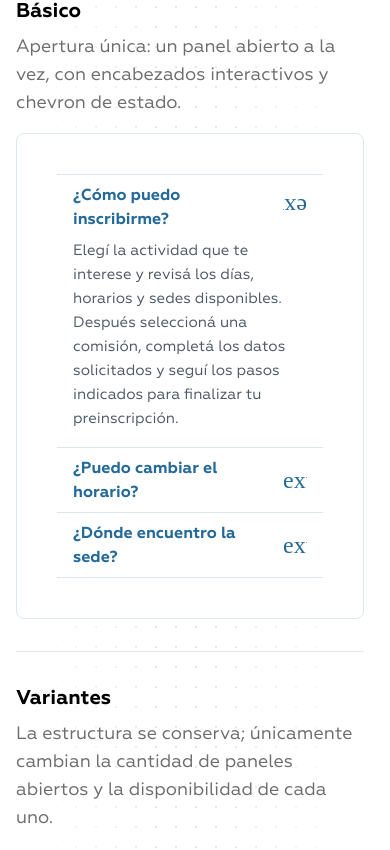
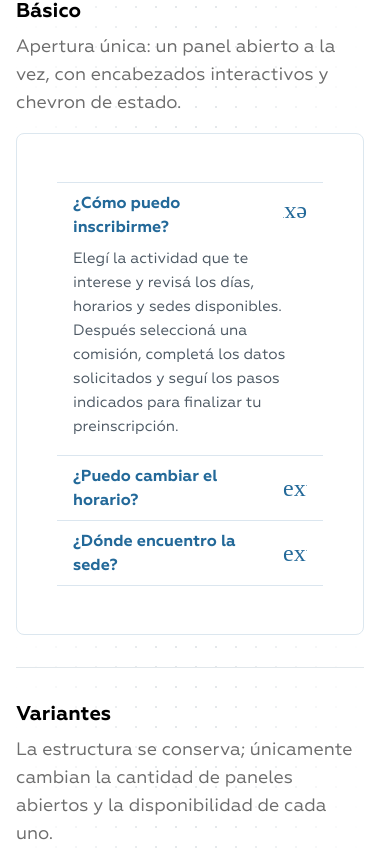
Before and after one commit to SantiagoM96/mlz-muni, a React (Vite) app: page /ui-kit-andy/componentes/acordeon in a window 390 px wide. Shown: the part 795-1645 px from the top of the page. Built offline with nearby package versions, Linux system fonts and the light colour scheme; a web font is replaced by a local one.

Commit message:
fix(ui-kit): preserve approved Accordion preview spacing within shared reviewed layout

```diff
--- a/src/pages/andy-kit/andy-docs-primitives.css
+++ b/src/pages/andy-kit/andy-docs-primitives.css
@@ -33,6 +33,10 @@
 .andy-doc-page.is-reviewed .andy-doc-demo{
  padding:var(--mlz-space-40,40px);
 }
+/* El acordeón conserva su respiración vertical aprobada de 64 px. */
+.andy-doc-page.is-reviewed .andy-doc-demo:has(.andy-doc-accordion){
+ padding-block:var(--mlz-space-64,64px);
+}
 .andy-doc-variant-stack{
  display:flex;
  flex-direction:column;
@@ -67,5 +71,8 @@
  .andy-doc-page.is-reviewed .andy-doc-demo{
   padding:var(--mlz-space-24,24px) var(--mlz-space-16,16px);
  }
+ .andy-doc-page.is-reviewed .andy-doc-demo:has(.andy-doc-accordion){
+  padding-block:var(--mlz-space-48,48px);
+ }
  .andy-doc-variant-stack{gap:var(--mlz-space-24,24px)}
 }
```
